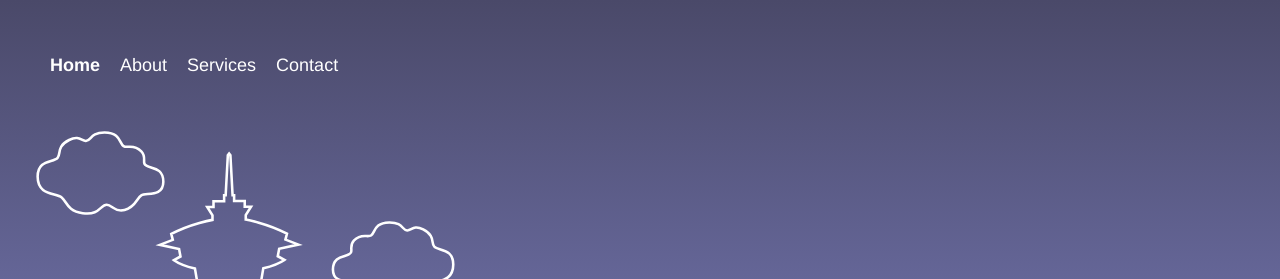
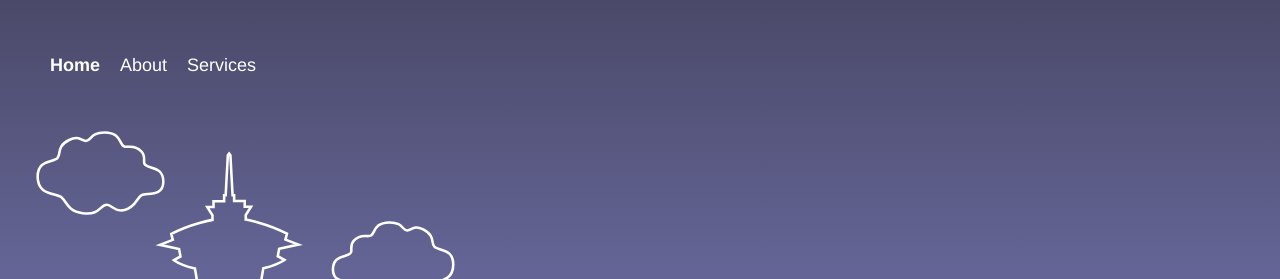
Before and after one commit to basestart/first-star, a website: page public/index.html in a window 1280 px wide. Shown: the top 279 px of the page. Drawn offline with Linux system fonts and the light colour scheme.

Commit message:
first commit test

```diff
--- a/public/index.html
+++ b/public/index.html
@@ -50,7 +50,7 @@
                     <li><a class="home-link" href="https://aws.amazon.com/">Home</a></li>
                     <li><a href="https://aws.amazon.com/what-is-cloud-computing/">About</a></li>
                     <li><a href="https://aws.amazon.com/solutions/">Services</a></li>
-                    <li><a href="https://aws.amazon.com/contact-us/">Contact</a></li>
+                    <!-- <li><a href="https://aws.amazon.com/contact-us/">Contact</a></li> -->
                 </ul>
             </nav>
         </header>
```
Also changed, not shown: 2 other files.
